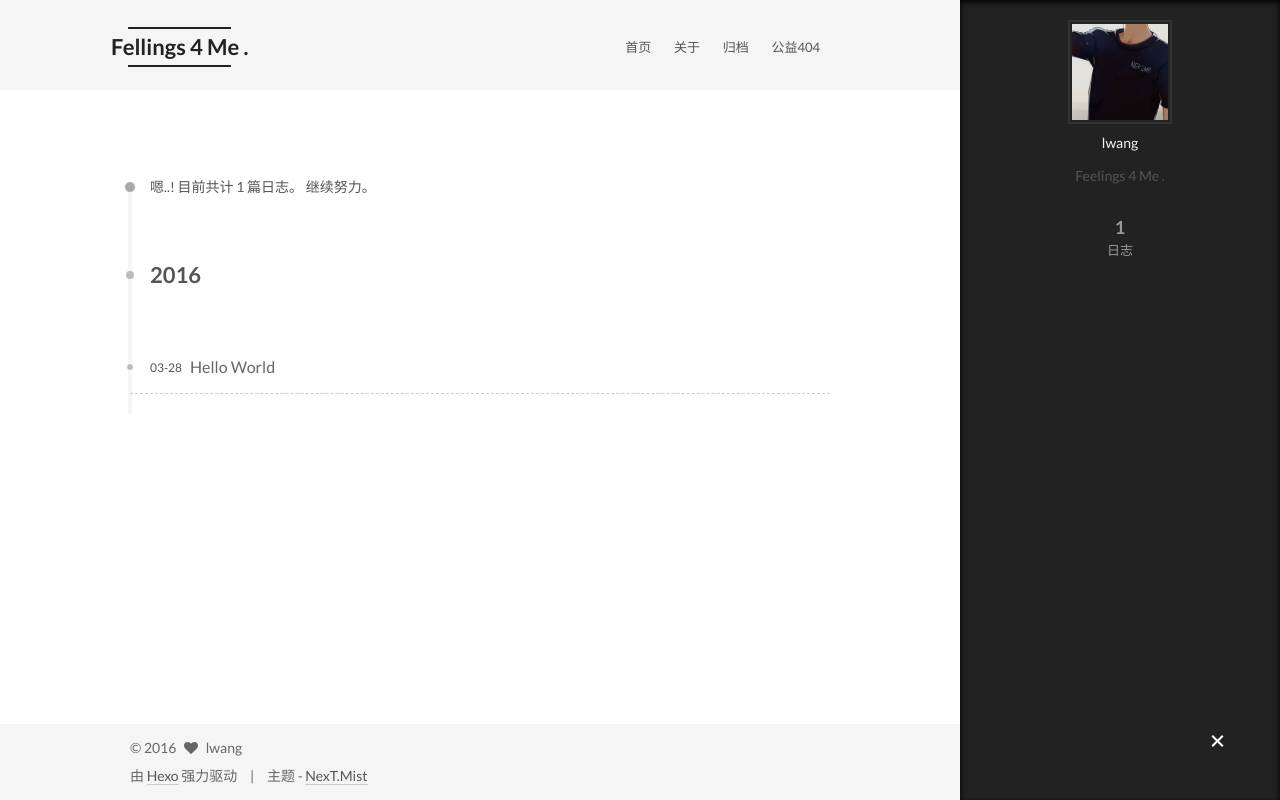
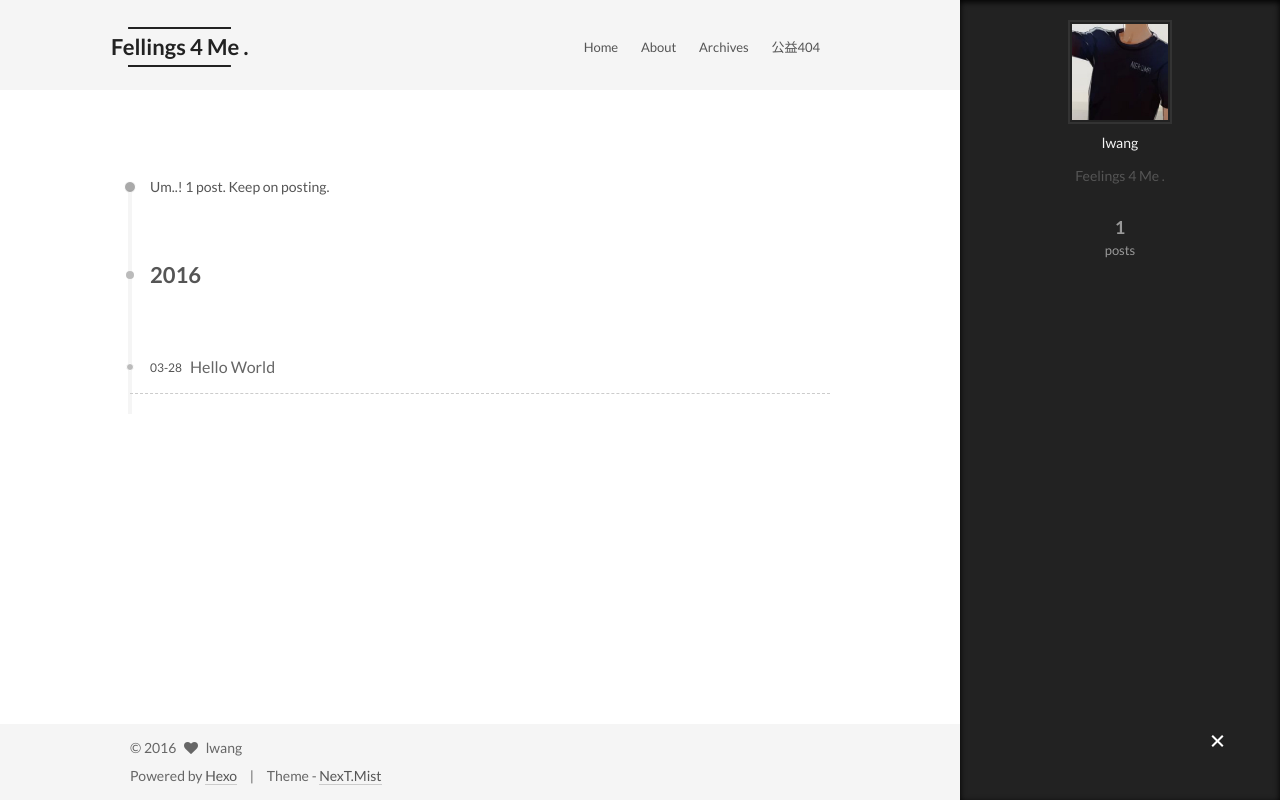
Before and after one commit to DzwsGo/UseLived.github.io, a plain HTML site: page archives/2016/03/index.html in a window 1280 px wide. Drawn offline with Linux system fonts and the light colour scheme; a script that the page names is missing.

Commit message:
Site updated: 2016-03-29 18:52:38

```diff
--- a/archives/2016/03/index.html
+++ b/archives/2016/03/index.html
@@ -78,15 +78,15 @@
     motion: true,
     duoshuo: {
       userId: 0,
-      author: '博主'
+      author: 'Author'
     }
   };
 </script>
 
-  <title> 归档 | Fellings 4 Me . </title>
+  <title> Archive | Fellings 4 Me . </title>
 </head>
 
-<body itemscope itemtype="http://schema.org/WebPage" lang="zh-Hans">
+<body itemscope itemtype="http://schema.org/WebPage" lang="en">
 
 
 
@@ -149,7 +149,7 @@
         <li class="menu-item menu-item-home">
           <a href="/" rel="section">
 
-            首页
+            Home
           </a>
         </li>
 
@@ -157,7 +157,7 @@
         <li class="menu-item menu-item-about">
           <a href="/about" rel="section">
 
-            关于
+            About
           </a>
         </li>
 
@@ -165,7 +165,7 @@
         <li class="menu-item menu-item-archives">
           <a href="/archives" rel="section">
 
-            归档
+            Archives
           </a>
         </li>
 
@@ -203,7 +203,7 @@
 
 
 
-      嗯..! 目前共计 1 篇日志。 继续努力。
+      Um..! 1 post. Keep on posting.
     </span>
 
 
@@ -293,7 +293,7 @@
           <div class="site-state-item site-state-posts">
             <a href="/archives">
               <span class="site-state-item-count">1</span>
-              <span class="site-state-item-name">日志</span>
+              <span class="site-state-item-name">posts</span>
             </a>
           </div>
 
@@ -342,11 +342,11 @@
 </div>
 
 <div class="powered-by">
-  由 <a class="theme-link" href="http://hexo.io">Hexo</a> 强力驱动
+  Powered by <a class="theme-link" href="http://hexo.io">Hexo</a>
 </div>
 
 <div class="theme-info">
-  主题 -
+  Theme -
   <a class="theme-link" href="https://github.com/iissnan/hexo-theme-next">
     NexT.Mist
   </a>
--- a/css/main.css
+++ b/css/main.css
@@ -1512,7 +1512,7 @@ pre .javascript .function {
   width: 4px;
   height: 4px;
   border-radius: 50%;
-  background: #9ea8ff;
+  background: #ffac29;
 }
 .links-of-blogroll {
   font-size: 13px;
```
Also changed, not shown: 2016/03/28/hello-world/index.html (+12 -12 lines), archives/2016/index.html (+10 -10 lines), archives/index.html (+10 -10 lines), index.html (+10 -10 lines).
